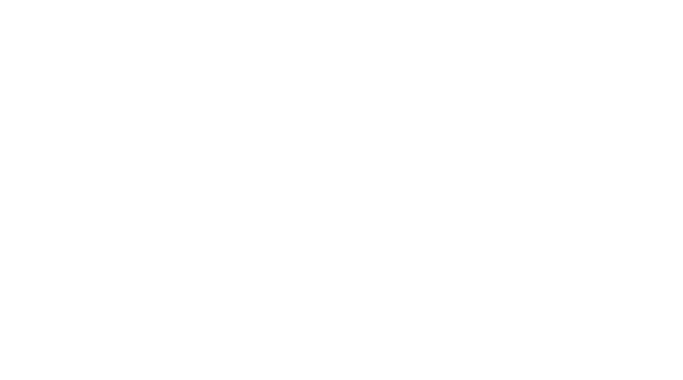
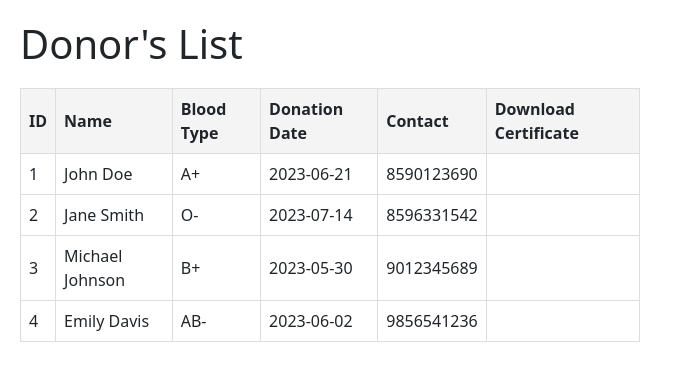
Before and after one commit to sanjaykrishnatk/blood-connect, a React (Vite) app: page /donor in a window 1280 px wide. Before the commit this address had no page. Shown: the top 380 px of the page, without its empty margins (0-683 px from the left). Built offline with nearby package versions, Linux system fonts and the light colour scheme.

Commit message:
Donor added

```diff
--- a/src/App.jsx
+++ b/src/App.jsx
@@ -2,6 +2,7 @@
 import { Route, Routes } from "react-router-dom";
 import Home from "./pages/Home";
 import Admin from "./pages/Admin";
+import Donor from "./pages/Donor"
 import "bootstrap/dist/css/bootstrap.min.css";
 function App() {
   return (
@@ -9,6 +10,7 @@
       <Routes>
         <Route path="/" element={<Home />} />
         <Route path="/Admin" element={<Admin/>}/>
+        <Route path="/donor" element={<Donor/>}/>
       </Routes>
     </>
   );
--- /dev/null
+++ b/src/pages/Donor.jsx
@@ -0,0 +1,44 @@
+import React from 'react'
+
+
+function Donor() {
+  const donors = [
+    { id: 1, name: 'John Doe', bloodType: 'A+', donationDate: '2023-06-21', contact: 8590123690 , },
+    { id: 2, name: 'Jane Smith', bloodType: 'O-', donationDate: '2023-07-14', contact: 8596331542 },
+    { id: 3, name: 'Michael Johnson', bloodType: 'B+', donationDate: '2023-05-30', contact: 9012345689 },
+    { id: 4, name: 'Emily Davis', bloodType: 'AB-', donationDate: '2023-06-02', contact: 9856541236 },
+  ]
+  return (
+    <>
+    <div style={{ padding: '20px' }}>
+      <h1>Donor's List</h1>
+      <table style={{ width: '50%', borderCollapse: 'collapse', margin: '20px 0' }}>
+        <thead>
+          <tr>
+            <th style={{ border: '1px solid #ddd', padding: '8px', backgroundColor: '#f4f4f4' }}>ID</th>
+            <th style={{ border: '1px solid #ddd', padding: '8px', backgroundColor: '#f4f4f4' }}>Name</th>
+            <th style={{ border: '1px solid #ddd', padding: '8px', backgroundColor: '#f4f4f4' }}>Blood Type</th>
+            <th style={{ border: '1px solid #ddd', padding: '8px', backgroundColor: '#f4f4f4' }}>Donation Date</th>
+            <th style={{ border: '1px solid #ddd', padding: '8px', backgroundColor: '#f4f4f4' }}>Contact</th>
+            <th style={{ border: '1px solid #ddd', padding: '8px', backgroundColor: '#f4f4f4' }}>Download Certificate</th>
+          </tr>
+        </thead>
+        <tbody>
+          {donors.map(donor => (
+            <tr key={donor.id}>
+              <td style={{ border: '1px solid #ddd', padding: '8px' }}>{donor.id}</td>
+              <td style={{ border: '1px solid #ddd', padding: '8px' }}>{donor.name}</td>
+              <td style={{ border: '1px solid #ddd', padding: '8px' }}>{donor.bloodType}</td>
+              <td style={{ border: '1px solid #ddd', padding: '8px' }}>{donor.donationDate}</td>
+              <td style={{ border: '1px solid #ddd', padding: '8px' }}>{donor.contact}</td>
+              <td style={{ border: '1px solid #ddd', padding: '8px' }}>{donor.downloadcertificate}</td>
+            </tr>
+          ))}
+        </tbody>
+      </table>
+    </div>
+    </>
+  )
+}
+
+export default Donor
```
